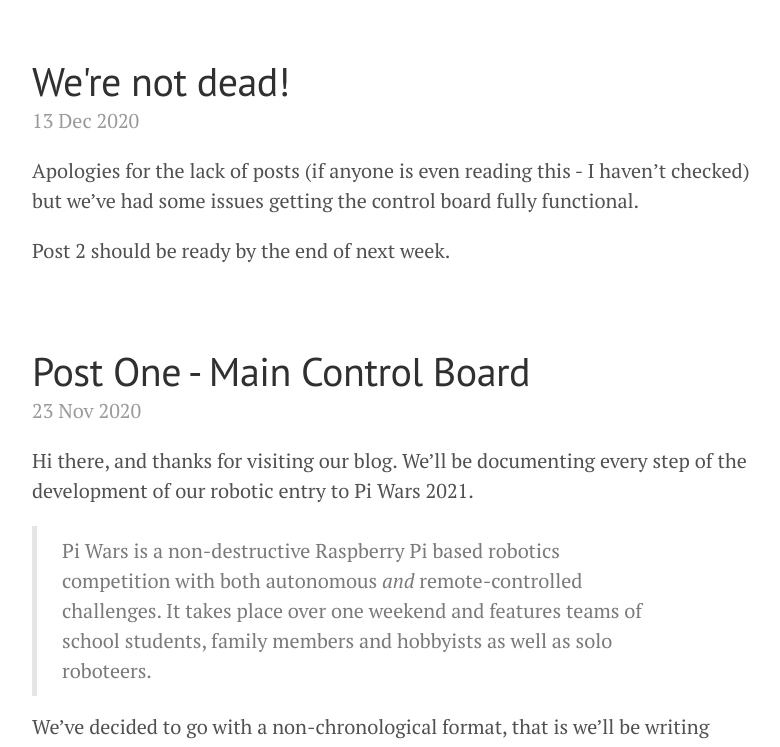
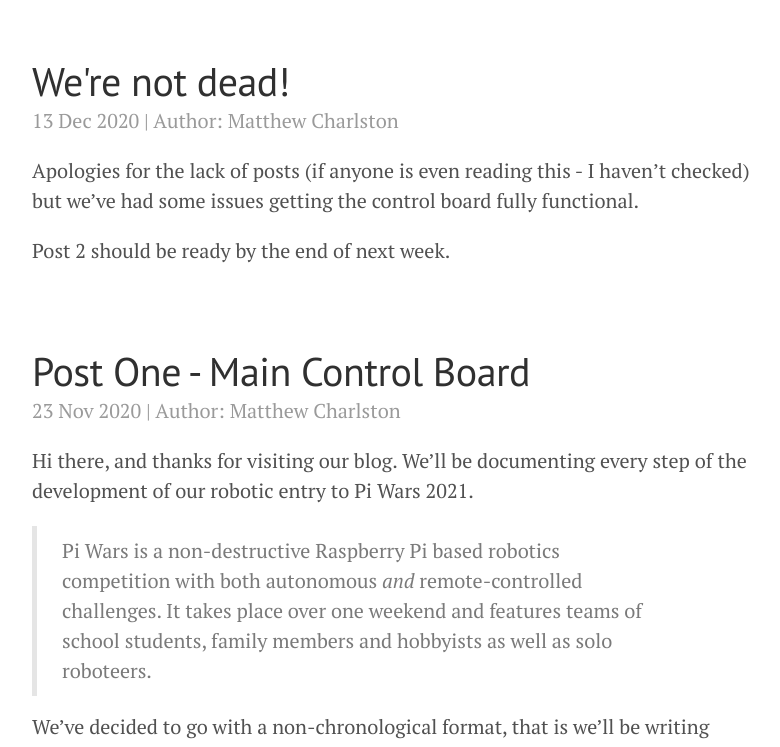
Before and after one commit to LeedsRaspJam/piwars, a Jekyll site: the page built from docs/index.html, in a window 1280 px wide and 900 px high, scrolled down 9582 px, cut to the strip 153-900 px from the top of the window. Shown: the whole strip, without its empty margins (248-1028 px from the left). Built offline with Jekyll 4.4.1, drawn with Linux system fonts in a browser that asks for light colours; the list of posts is cut into pages by our own code; comment, search, counter and statistics services are not loaded; some of the changed text lies outside the part shown.

Commit message:
Site changes

```diff
--- a/docs/_includes/sidebar.html
+++ b/docs/_includes/sidebar.html
@@ -27,8 +27,15 @@
   </nav>
 
   <div class="sidebar-item">
+    <img width=100% src="/images/logo.png"></img>
     <p>
       &copy; {{ site.time | date: '%Y' }} Leeds Raspberry Jam. All rights reserved.
     </p>
+    <p>
+      Site built from Markdown using Jekyll. Theme based on <a href="https://jekyll-themes.com/lanyon/">Lanyon</a>.
+    </p>
+    <p>
+      Source code - <a href="https://github.com/leedsraspjam/piwars">https://github.com/leedsraspjam/piwars</a>
+    </p>
   </div>
 </div>
--- a/docs/_layouts/post.html
+++ b/docs/_layouts/post.html
@@ -4,7 +4,7 @@
 
 <div class="post">
   <h1 class="post-title">{{ page.title }}</h1>
-  <span class="post-date">{{ page.date | date_to_string }}</span>
+  <span class="post-date">{{ page.date | date_to_string }}  | Author: {{ page.author }}</span>
   {{ content }}
 </div>
 
--- a/docs/_posts/2020-11-23-post1.md
+++ b/docs/_posts/2020-11-23-post1.md
@@ -1,6 +1,7 @@
 ---
 layout: post
 title: 'Post One - Main Control Board'
+author: 'Matthew Charlston'
 ---
 
 Hi there, and thanks for visiting our blog. We'll be documenting every step of the development of our robotic entry to Pi Wars 2021.
--- a/docs/_posts/2020-12-13-notice.md
+++ b/docs/_posts/2020-12-13-notice.md
@@ -1,6 +1,7 @@
 ---
 layout: post
 title: "We're not dead!"
+author: 'Matthew Charlston'
 ---
 
 Apologies for the lack of posts (if anyone is even reading this - I haven't checked) but we've had some issues getting the control board fully functional.
--- a/docs/_posts/2021-01-29-post2.md
+++ b/docs/_posts/2021-01-29-post2.md
@@ -1,6 +1,7 @@
 ---
 layout: post
 title: 'Post Two - Main Control Board Pt. 2'
+author: 'Matthew Charlston'
 ---
 
 **PCBs were provided at no charge to LRJ by [PCBWay](https://pcbway.com) in exchange for an honest review. All sponsored content is clearly marked.**
--- a/docs/index.html
+++ b/docs/index.html
@@ -12,7 +12,7 @@
       </a>
     </h1>
 
-    <span class="post-date">{{ post.date | date_to_string }}</span>
+    <span class="post-date">{{ post.date | date_to_string }}  | Author: {{ post.author }}</span>
 
     {{ post.content }}
   </div>
```
Also changed, not shown: docs/images/logo.png (added).
